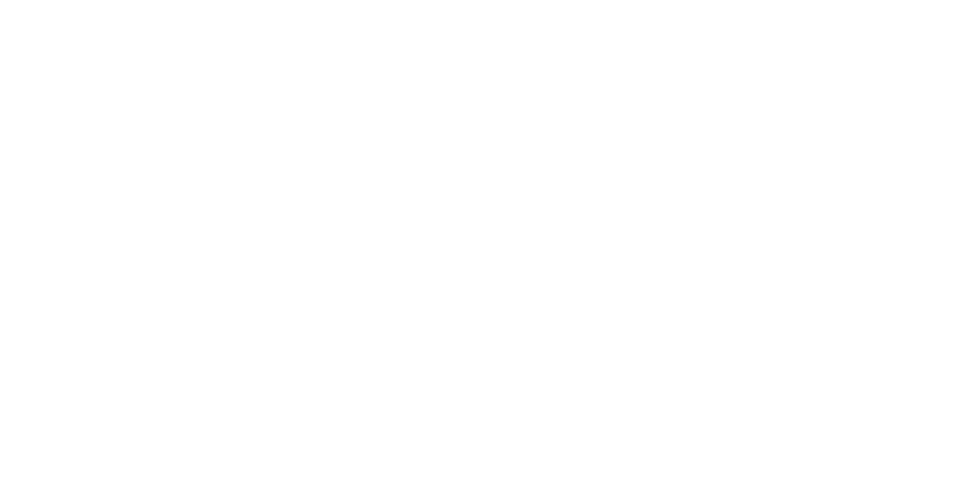
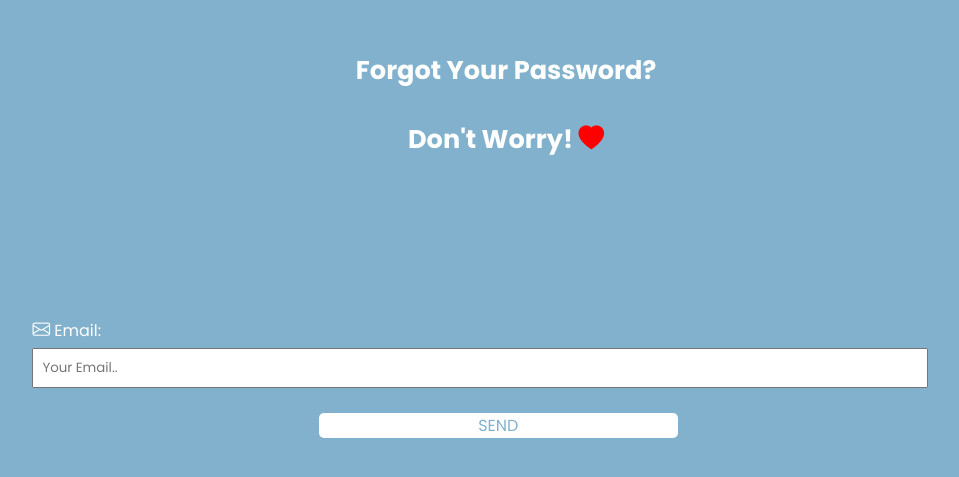
Before and after one commit to eu-waliston/Safest-Bank, a React (Create React App) app: page /recover in a window 1280 px wide. Before the commit this address had no page. Shown: the part 109-586 px from the top of the page, without its empty margins (134-1093 px from the left). Built offline with nearby package versions, Linux system fonts and the light colour scheme.

Commit message:
Bank App - Edit Recovery Password

```diff
--- a/src/App.js
+++ b/src/App.js
@@ -1,10 +1,13 @@
 import React from 'react';
 import { BrowserRouter, Routes, Route } from 'react-router-dom';
 
+//Bank Default Imports -> Account & Home
+import Home from './components/home/Home';
+import Account from './components/account/Account';
 
-import Home from './components/home/Home';
+// Bank Function Components -> Recover & Register
 import Register from './components/register/Register';
-import Account from './components/account/Account';
+import Recover from './components/recover/Recover';
 
 //Bank Function Components -> Right Navbar
 import Privacy from './components/bank-functions/privacy/Privacy';
@@ -20,13 +23,19 @@
       <BrowserRouter>
         <Routes>
           <Route exact path='/' element={<Home />} />
+
           <Route exact path="/register" element={<Register />} />
+          <Route exact path="/recover" element={<Recover />} />
+
           <Route exact path="/account" element={<Account />} />
+
           <Route exact path="/credit-card" element={<MyCreditCard />} />
           <Route exact path="/new-card" element={<AddCard />} />
+
           <Route exact path="/talk-with-us" element={<TalkWithUs />} />
           <Route exact path="/privacy" element={<Privacy />} />
           <Route exact path="/edit-privacy-info" element={<EditInfo />} />
+
         </Routes>
       </BrowserRouter>
     </>
--- a/src/components/home/Home.js
+++ b/src/components/home/Home.js
@@ -22,7 +22,7 @@
                     <Link to={"/account"} className="Link-">log in</Link>
                 </button>
 
-                <a href="/" className="forgot">Forgot Password</a>
+                <Link to={"/recover"} className="forgot">Forgot Password?</Link>
 
                 <p>New in bank app ? <Link to="/register">sign in</Link></p>
             </div>
--- /dev/null
+++ b/src/components/recover/Recover.js
@@ -0,0 +1,89 @@
+import React from "react";
+import { Link } from "react-router-dom";
+import styled from "styled-components";
+
+
+const Recover = () => {
+    return (
+        <RECOVER>
+            <div className="recover__section">
+                <h3>Forgot your password?</h3>
+                <h3>Don't worry! <i class="bi bi-heart-fill"></i></h3>
+                <div className="email_check">
+                    <label><i class="bi bi-envelope"></i> Email:</label>
+                    <input type={"text"} placeholder="your email.." />
+                    <Link to={"/"} className="recovery__btn">Send</Link>
+                </div>
+            </div>
+        </RECOVER>
+    )
+}
+
+const RECOVER = styled.div`
+width: 100%;
+height: 100vh;
+background-color: #81B1CC;
+
+.recover__section {
+    display: grid;
+    position: relative;
+    top: 20%;
+
+    h3 {
+        font-size: 1.6rem;
+        text-transform: capitalize;
+        margin-bottom: 30px;
+        text-align: center;
+        color: #fff;
+
+        .bi-heart-fill {
+            color: red;
+        }
+    }
+
+    .email_check {
+        display: grid;
+        width: 70%;
+        margin-left: 13%;
+        margin-top: 10%;
+
+        label {
+            color: #fff;
+            font-size: 1rem;
+
+            i {
+                font-size: 1.1rem;
+            }
+        }
+
+        input {
+            height: 40px;
+            margin-top: 5px;
+            margin-bottom: 5px;
+
+            &::placeholder {
+                position: relative;
+                left: 8px;
+                text-transform: capitalize;
+            }
+        }
+
+        .recovery__btn {
+            text-decoration: none;
+            text-align: center;
+            position: relative;
+            top: 20px;
+            text-transform: uppercase;
+            color: #81B1CC;
+            background-color: #fff;
+            width: 40%;
+            height: 25px;
+            border-radius: 5px;
+            margin-left: 32%;
+        }
+    }
+}
+
+`
+
+export default Recover;
```
